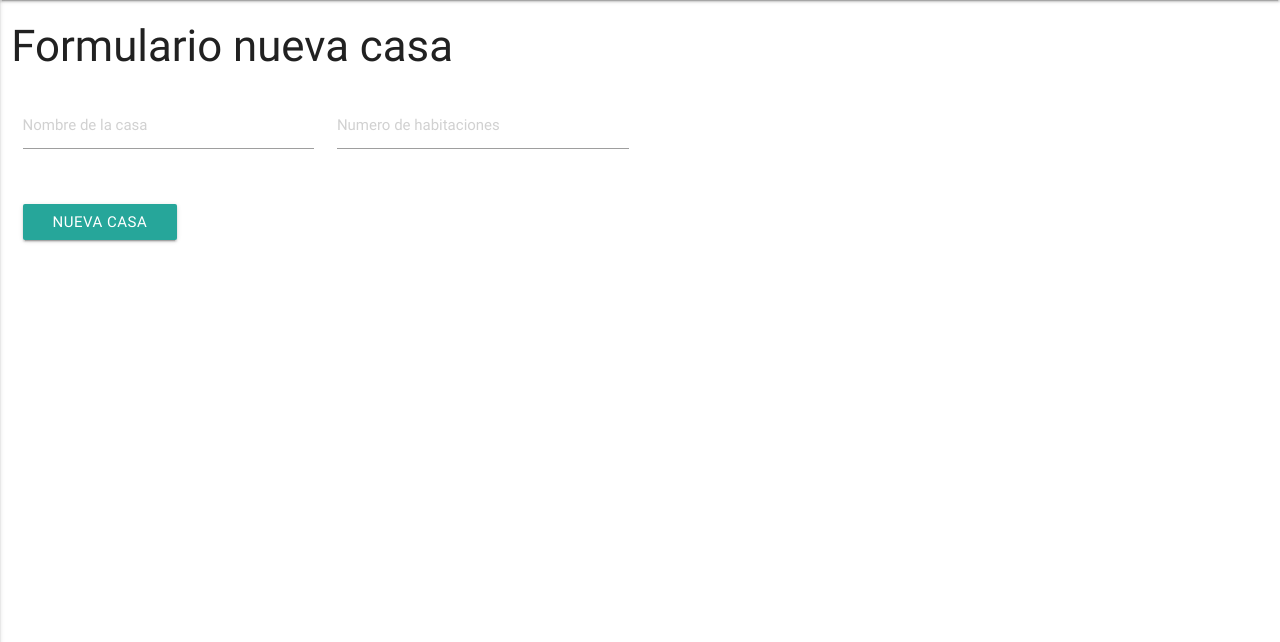
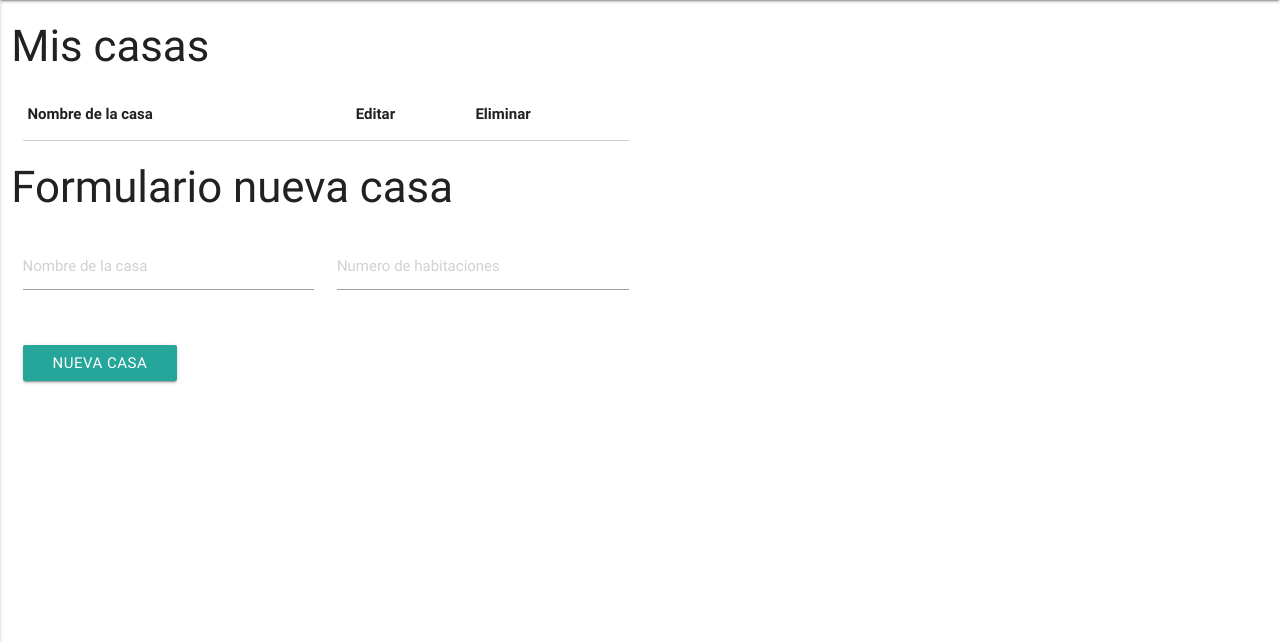
Before and after one commit to josegob/TFG-UGR, a Django app: page / in a window 1280 px wide. Shown: the part 64-706 px from the top of the page. Run offline with Django 3.2, Linux system fonts and the light colour scheme; lists and menus that the app fills with data are empty.

Commit message:
Añado tabla con las casas creada y botones para editarlas o eliminarlas

```diff
--- a/inmobiliariaVR/inmobiliariaVR/templates/inmobiliariaVR/main_page.html
+++ b/inmobiliariaVR/inmobiliariaVR/templates/inmobiliariaVR/main_page.html
@@ -6,7 +6,32 @@
 {% block content %}
 <!--<iframe width="500" height="500" src="https://proyecto-tfg.glitch.me/"></iframe>-->
   <div class="row">
-    <form id="form_nueva_casa" class="col s12">
+      <div class="col s12">
+          <h3>Mis casas</h3>
+          <div class="col s6">
+              <table>
+                <thead>
+                  <tr>
+                      <th>Nombre de la casa</th>
+                      <th>Editar</th>
+                      <th>Eliminar</th>
+                  </tr>
+                </thead>
+
+                <tbody id="tabla_casas">
+                  {% for casa in casas %}
+                      <tr>
+                          <td id="{{forloop.counter0}}">{{casa}}</td>
+                          <td name="{{casa}}"><button id="editar" class="btn waves-effect waves-light boton_tabla">Editar</button></td>
+                          <td name="{{casa}}"><button id="eliminar" class="btn waves-effect waves-light boton_tabla">Eliminar</button></td>
+                      </tr>
+                  {% endfor %}
+                </tbody>
+              </table>
+          </div>
+      </div>
+  <div class="col s12">
+    <form id="form_nueva_casa" class="">
     {% csrf_token %}
       <div class="row">
         <h3>Formulario nueva casa</h3>
@@ -21,11 +46,9 @@
           <button class="waves-effect waves-light btn" type="submit">Nueva Casa</button>
       </div>
     </form>
-  </div>
-  <div class="row">
     <form id="form_habitaciones" class="col s12" enctype="multipart/form-data">
       {% csrf_token %}
     </form>
-
   </div>
+ </div>
 {% endblock %}
```
